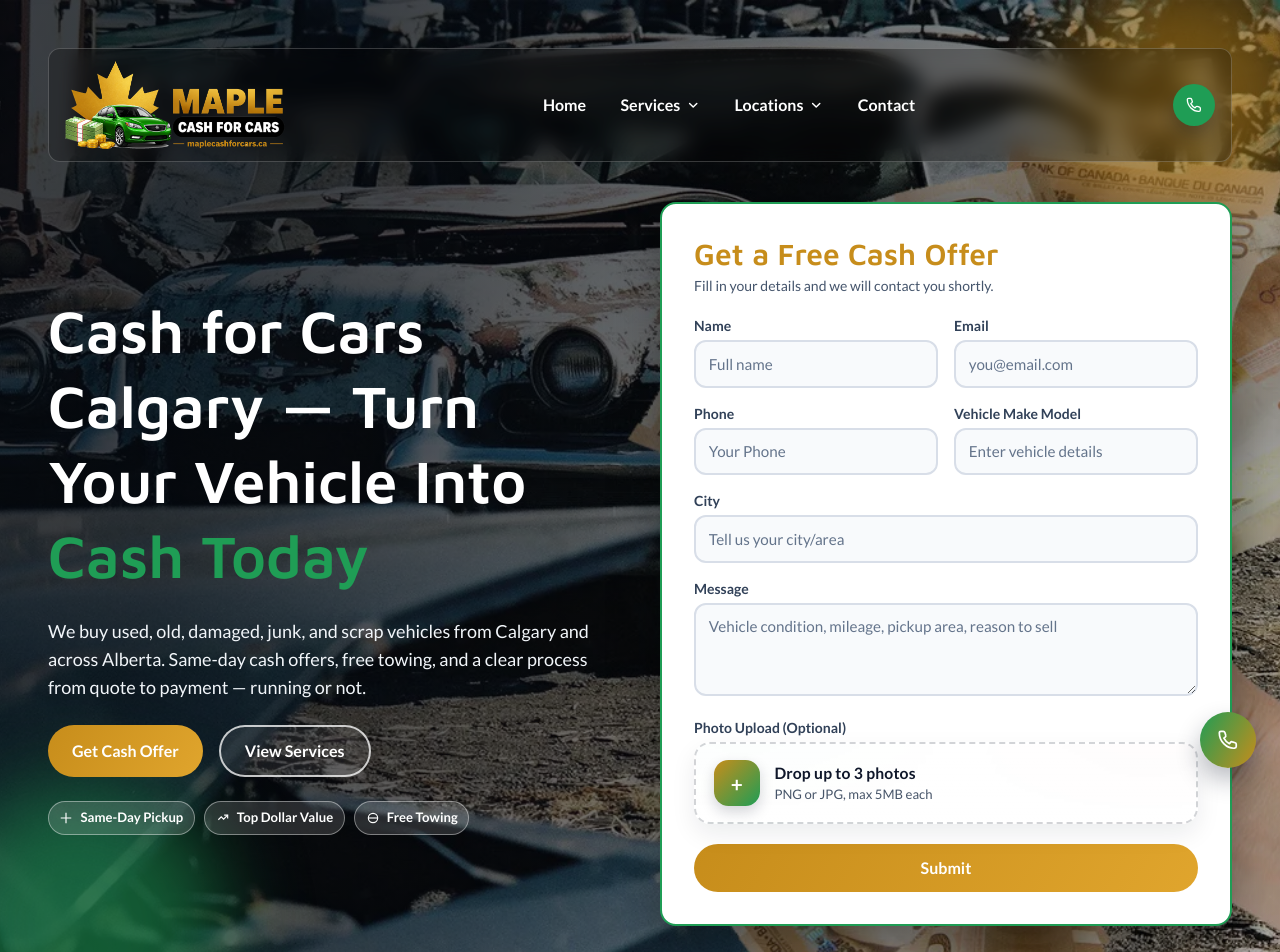
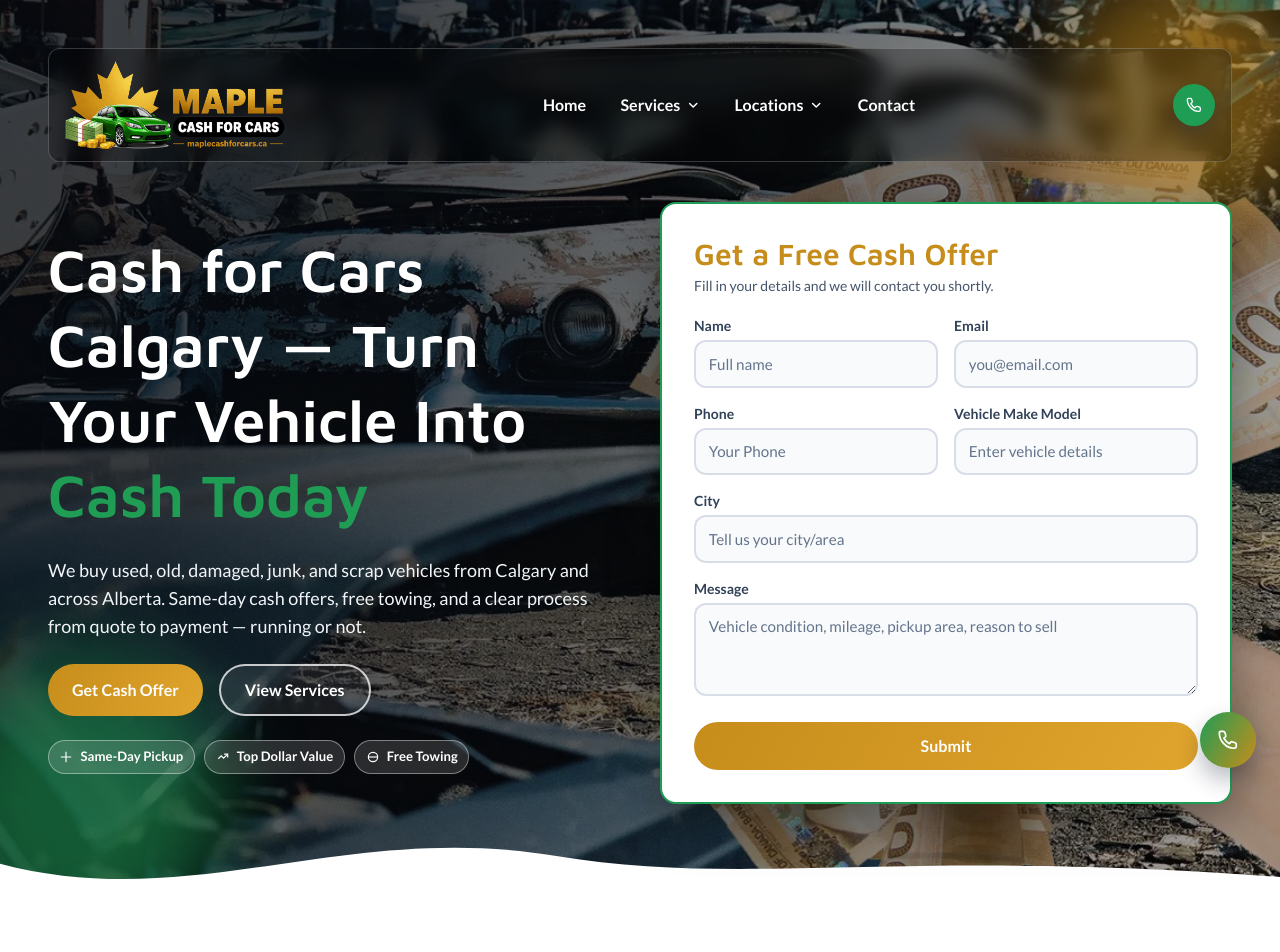
Before and after one commit to jawadamin99/maplecashforcars, a Next.js app: page / in a window 1280 px wide. Shown: the top 952 px of the page. Built offline with nearby package versions, Linux system fonts and the light colour scheme.

Commit message:
internal linking

```diff
--- a/app/cash-for-cars-lethbridge/page.tsx
+++ b/app/cash-for-cars-lethbridge/page.tsx
@@ -36,7 +36,7 @@ const whatWeBuy = [
 ];
 
 const steps = [
-  "Share your vehicle details. Call us or fill out the form with your name, contact info, vehicle make/model, and current condition. You can upload up to three photos for a more accurate quote.",
+  "Share your vehicle details. Call us or fill out the form with your name, contact info, vehicle make/model, and current condition.",
   "Get a fair offer. Our team sends a clear cash offer the same day - usually within a few hours - with no hidden charges and no towing fees.",
   "Schedule your pickup. Choose a time that works for you anywhere in Lethbridge or the surrounding communities. We come to you.",
   "Get paid on pickup. We inspect the vehicle, handle the paperwork, and pay you immediately when we collect the car. Done.",
--- a/app/cash-for-cars-red-deer/page.tsx
+++ b/app/cash-for-cars-red-deer/page.tsx
@@ -36,7 +36,7 @@ const whatWeBuy = [
 ];
 
 const steps = [
-  "Share your vehicle details. Call us or fill out the form with your name, contact info, vehicle make/model, and current condition. You can upload up to three photos for a more accurate quote.",
+  "Share your vehicle details. Call us or fill out the form with your name, contact info, vehicle make/model, and current condition.",
   "Get a fair offer. Our team sends a clear cash offer the same day - usually within a few hours - with no hidden charges and no towing fees.",
   "Schedule your pickup. Choose a time that works for you anywhere in Red Deer or the surrounding communities. We come to you.",
   "Get paid on pickup. We inspect the vehicle, handle the paperwork, and pay you immediately when we collect the car. Done.",
--- a/app/globals.css
+++ b/app/globals.css
@@ -1192,94 +1192,6 @@ h1, h2, h3, h4, h5, h6 {
     height: 20px;
 }
 
-.dropzone {
-    position: relative;
-    border-radius: 1rem;
-    border: 2px dashed rgba(15, 23, 42, 0.18);
-    background: linear-gradient(180deg, rgba(255, 255, 255, 0.9), #ffffff),
-    radial-gradient(circle at 10% 20%, rgba(31, 157, 85, 0.12), transparent 50%),
-    radial-gradient(circle at 90% 80%, rgba(203, 31, 47, 0.12), transparent 45%);
-    padding: 1rem 1.1rem;
-    transition: border-color 0.2s ease, box-shadow 0.2s ease, transform 0.2s ease;
-    box-shadow: 0 10px 25px rgba(15, 23, 42, 0.08);
-}
-
-.dropzone:hover {
-    border-color: rgba(31, 157, 85, 0.65);
-    box-shadow: 0 14px 28px rgba(15, 23, 42, 0.12);
-    transform: translateY(-1px);
-}
-
-.dropzone-input {
-    position: absolute;
-    inset: 0;
-    width: 100%;
-    height: 100%;
-    opacity: 0;
-    cursor: pointer;
-}
-
-.dropzone-content {
-    display: grid;
-    grid-template-columns: auto 1fr;
-    align-items: center;
-    gap: 0.9rem;
-    color: #0f172a;
-}
-
-.dropzone-icon {
-    width: 2.9rem;
-    height: 2.9rem;
-    border-radius: 0.9rem;
-    background: linear-gradient(135deg, var(--brand-red), var(--brand-green));
-    color: #fff;
-    font-size: 1.3rem;
-    font-weight: 800;
-    display: inline-flex;
-    align-items: center;
-    justify-content: center;
-    box-shadow: 0 6px 14px rgba(15, 23, 42, 0.18);
-}
-
-.dropzone-title {
-    font-weight: 900;
-    font-size: 0.98rem;
-    letter-spacing: 0.01em;
-}
-
-.dropzone-sub {
-    font-size: 0.82rem;
-    color: #475569;
-}
-
-.file-list {
-    margin: 0.6rem 0 0;
-    padding: 0;
-    list-style: none;
-    display: grid;
-    gap: 0.4rem;
-}
-
-.file-list li {
-    display: flex;
-    align-items: center;
-    justify-content: space-between;
-    gap: 0.5rem;
-    border-radius: 0.6rem;
-    border: 1px solid #e2e8f0;
-    background: #ffffff;
-    padding: 0.5rem 0.7rem;
-    font-size: 0.85rem;
-}
-
-.file-list button {
-    border: 0;
-    background: transparent;
-    color: var(--brand-red);
-    font-weight: 700;
-    cursor: pointer;
-}
-
 
 .movie_box {
     width: 30%;
--- a/app/junk-car-removal/page.tsx
+++ b/app/junk-car-removal/page.tsx
@@ -244,7 +244,7 @@ export default function JunkCarRemovalPage() {
             </h2>
             <div className="process-grid mt-10">
               {[
-                "Tell us about the car. Send your name, contact info, and the vehicle's make, model, year, and condition. A couple of photos help us quote it accurately.",
+                "Tell us about the car. Send your name, contact info, and the vehicle's make, model, year, and condition.",
                 "Get a free cash offer. We send a transparent quote the same day, usually within a few hours, with no hidden towing charges.",
                 "Pick a pickup time. Choose a slot that suits you, anywhere in Calgary. We come to the car; you do not move it.",
                 "Get paid on pickup. We complete the paperwork, load the vehicle, and hand you cash on the spot. Gone in a single visit.",
--- a/app/page.tsx
+++ b/app/page.tsx
@@ -9,7 +9,7 @@ import SiteHeader from "./components/site-header";
 const steps = [
   {
     title: "Share Vehicle Details",
-    text: "Tell us your name, contact info, and your vehicle's make, model, year, and condition. Add a few photos if you can; it sharpens the offer.",
+    text: "Tell us your name, contact info, and your vehicle's make, model, year, and condition.",
   },
   {
     title: "Get a Fair Offer",
@@ -45,10 +45,6 @@ const faqs = [
   {
     q: "What documents do I need to sell my vehicle?",
     a: "A valid photo ID and proof of ownership. We help you complete the bill of sale on pickup.",
-  },
-  {
-    q: "Can I upload photos before pickup?",
-    a: "Yes. Attaching photos in the form helps us give you a more accurate initial offer.",
   },
 ];
 
@@ -168,67 +164,8 @@ const areas = [
 ];
 
 export default function Home() {
-  const [files, setFiles] = useState<File[]>([]);
-  const [fileError, setFileError] = useState<string>("");
   const [isSubmitting, setIsSubmitting] = useState(false);
   const [submitMessage, setSubmitMessage] = useState("");
-
-  const validateFiles = (
-    fileList: FileList | null,
-    existing: File[] = []
-  ): { ok: boolean; files: File[]; warning?: string; error?: string } => {
-    const maxFiles = 3;
-    const maxSize = 5 * 1024 * 1024;
-    const incoming = Array.from(fileList || []) as File[];
-
-    if (incoming.length === 0) {
-      return { ok: true, files: [] };
-    }
-
-    const availableSlots = Math.max(0, maxFiles - existing.length);
-    const clipped = incoming.slice(0, availableSlots);
-
-    for (const f of clipped) {
-      if (!f.type.startsWith("image/")) {
-        return { ok: false, error: "Only image files are allowed.", files: [] };
-      }
-      if (f.size > maxSize) {
-        return { ok: false, error: "Each image must be 5MB or less.", files: [] };
-      }
-    }
-
-    const trimmed = incoming.length > clipped.length;
-    return {
-      ok: true,
-      files: clipped,
-      warning: trimmed ? "Only 3 images are allowed. Extra files were ignored." : "",
-    };
-  };
-
-  const handleFiles = (fileList: FileList | null) => {
-    const result = validateFiles(fileList, files);
-    if (!result.ok) {
-      setFileError(result.error ?? "");
-      return;
-    }
-    setFileError(result.warning || "");
-    setFiles((prev) => [...prev, ...result.files]);
-  };
-
-  const onDrop = (e: React.DragEvent<HTMLDivElement>) => {
-    e.preventDefault();
-    e.stopPropagation();
-    handleFiles(e.dataTransfer.files);
-  };
-
-  const onDragOver = (e: React.DragEvent<HTMLDivElement>) => {
-    e.preventDefault();
-  };
-
-  const removeFile = (index: number) => {
-    const next = files.filter((_, i) => i !== index);
-    setFiles(next);
-  };
 
   const handleSubmit = async (e: React.FormEvent<HTMLFormElement>) => {
     e.preventDefault();
@@ -239,7 +176,6 @@ export default function Home() {
     const form = e.currentTarget;
     const data = new FormData(form);
     data.append("pageUrl", window.location.href);
-    files.forEach((file) => data.append("images", file));
 
     try {
       const res = await fetch("/api/contact", {
@@ -255,7 +191,6 @@ export default function Home() {
         }
       }
       form.reset();
-      setFiles([]);
     } catch {
       setSubmitMessage("Something went wrong. Please try again.");
     } finally {
@@ -362,49 +297,6 @@ export default function Home() {
               <div className="mt-4">
                 <label className="mb-1 block text-sm font-semibold text-slate-700" htmlFor="message">Message</label>
                 <textarea id="message" name="message" rows={3} className="field" placeholder="Vehicle condition, mileage, pickup area, reason to sell" />
-              </div>
-
-              <div className="mt-4">
-                <label className="mb-1 block text-sm font-semibold text-slate-700" htmlFor="photo">Photo Upload (Optional)</label>
-                <div
-                  className="dropzone"
-                  onDrop={onDrop}
-                  onDragOver={onDragOver}
-                >
-                  <input
-                    id="photo"
-                    name="photo"
-                    type="file"
-                    accept="image/*"
-                    multiple
-                    className="dropzone-input"
-                    onChange={(e) => handleFiles(e.target.files)}
-                  />
-                  <div className="dropzone-content">
-                    <div className="dropzone-icon">+</div>
-                    <div>
-                      <div className="dropzone-title">Drop up to 3 photos</div>
-                      <div className="dropzone-sub">
-                        PNG or JPG, max 5MB each
-                      </div>
-                    </div>
-                  </div>
-                </div>
-                {fileError ? (
-                  <p className="mt-2 text-sm text-[var(--brand-red)]">{fileError}</p>
-                ) : null}
-                {files.length > 0 ? (
-                  <ul className="file-list">
-                    {files.map((f, i) => (
-                      <li key={`${f.name}-${f.size}-${i}`}>
-                        <span>{f.name}</span>
-                        <button type="button" onClick={() => removeFile(i)}>
-                          Remove
-                        </button>
-                      </li>
-                    ))}
-                  </ul>
-                ) : null}
               </div>
 
               <button type="submit" className="btn btn-red mt-5 w-full">
--- a/app/privacy-policy/page.tsx
+++ b/app/privacy-policy/page.tsx
@@ -42,7 +42,7 @@ const sections = [
           </li>
           <li>
             <strong>Vehicle Data:</strong> Year, make, model, VIN, mileage, and
-            photos.
+            condition details.
           </li>
         </ul>
       </>
```
Also changed, not shown: app/api/contact/route.ts (+0 -17 lines).
